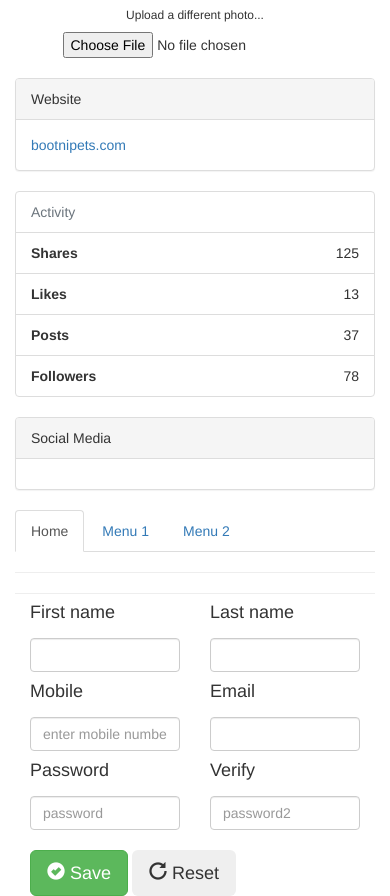
After one commit to jsmalls128/Web-dev-project, a Django app: template frisbee/templates/profile.html in a window 390 px wide. The commit adds this page. Shown: the part 654-1550 px from the top of the page. Run offline with Django 3.2, Linux system fonts and the light colour scheme; the template is opened without the code that fills it, so the values that code supplies are empty; some libraries are stand-ins or nearby versions.

Commit message:
Temp profile page running

```diff
--- a/frisbee/forms.py
+++ b/frisbee/forms.py
@@ -2,7 +2,7 @@ from django import forms
 from frisbee.models import User
 
 class LoginForm(forms.Form):
-   username = forms.CharField(max_length = 30)
+   username = forms.EmailField(max_length = 30)
    password = forms.CharField(widget = forms.PasswordInput())
 
    def clean_message(self):
--- a/frisbee/templates/home.html
+++ b/frisbee/templates/home.html
@@ -20,7 +20,7 @@ body,h1,h2,h3,h4,h5,h6 {font-family: "Lato", sans-serif}
     <a class="w3-bar-item w3-button w3-hide-medium w3-hide-large w3-right w3-padding-large w3-hover-white w3-large w3-red" href="javascript:void(0);" onclick="myFunction()" title="Toggle Navigation Menu"><i class="fa fa-bars"></i></a>
     <a href="/finalProject" class="w3-bar-item w3-button w3-padding-large w3-white">Home</a>
     <a href="/finalProject/login" id="Sign-in" class="w3-bar-item w3-button w3-hide-small w3-padding-large w3-hover-white">{{login}}</a>
-    <a href="#" class="w3-bar-item w3-button w3-hide-small w3-padding-large w3-hover-white">Profile</a>
+    <a href="/finalProject/profile" class="w3-bar-item w3-button w3-hide-small w3-padding-large w3-hover-white">Profile</a>
     <a href="#" class="w3-bar-item w3-button w3-hide-small w3-padding-large w3-hover-white">Create Event</a>
     <a href="#" class="w3-bar-item w3-button w3-hide-small w3-padding-large w3-hover-white">On-going Events</a>
   </div>
--- a/frisbee/templates/login.html
+++ b/frisbee/templates/login.html
@@ -76,7 +76,7 @@ span.psw {
   </div>
 
   <div class="container">
-    <label for="username"><b>Username</b></label>
+    <label for="username"><b>E-mail</b></label>
     <input type="text" placeholder="Enter Username" name="username" required>
 
     <label for="password"><b>Password</b></label>
--- /dev/null
+++ b/frisbee/templates/profile.html
@@ -0,0 +1,272 @@
+<head>
+  <link href="//maxcdn.bootstrapcdn.com/bootstrap/4.1.1/css/bootstrap.min.css" rel="stylesheet" id="bootstrap-css">
+  <script src="//maxcdn.bootstrapcdn.com/bootstrap/4.1.1/js/bootstrap.min.js"></script>
+  <script src="//cdnjs.cloudflare.com/ajax/libs/jquery/3.2.1/jquery.min.js"></script>
+  <!------ Include the above in your HEAD tag ---------->
+
+  <link href="//maxcdn.bootstrapcdn.com/bootstrap/4.0.0/css/bootstrap.min.css" rel="stylesheet" id="bootstrap-css">
+  <script src="//maxcdn.bootstrapcdn.com/bootstrap/4.0.0/js/bootstrap.min.js"></script>
+  <script src="//cdnjs.cloudflare.com/ajax/libs/jquery/3.2.1/jquery.min.js"></script>
+  <title>Frisbee Profile</title>
+  <meta charset="utf-8">
+  <meta name="viewport" content="width=device-width, initial-scale=1">
+  <link rel="stylesheet" href="https://maxcdn.bootstrapcdn.com/bootstrap/3.3.7/css/bootstrap.min.css">
+  <script src="https://ajax.googleapis.com/ajax/libs/jquery/3.3.1/jquery.min.js"></script>
+  <script src="https://maxcdn.bootstrapcdn.com/bootstrap/3.3.7/js/bootstrap.min.js"></script>
+</head>
+
+<hr>
+<div class="container bootstrap snippet">
+    <div class="row">
+  		<div class="col-sm-10"><h1>User name</h1></div>
+    	<div class="col-sm-2"><a href="/finalProject" class="pull-right"><img title="profile image" class="img-circle img-responsive" src="http://www.gravatar.com/avatar/28fd20ccec6865e2d5f0e1f4446eb7bf?s=100"></a></div>
+    </div>
+    <div class="row">
+  		<div class="col-sm-3"><!--left col-->
+
+
+      <div class="text-center">
+        <img src="http://ssl.gstatic.com/accounts/ui/avatar_2x.png" class="avatar img-circle img-thumbnail" alt="avatar">
+        <h6>Upload a different photo...</h6>
+        <input type="file" class="text-center center-block file-upload">
+      </div></hr><br>
+
+
+          <div class="panel panel-default">
+            <div class="panel-heading">Website <i class="fa fa-link fa-1x"></i></div>
+            <div class="panel-body"><a href="http://bootnipets.com">bootnipets.com</a></div>
+          </div>
+
+
+          <ul class="list-group">
+            <li class="list-group-item text-muted">Activity <i class="fa fa-dashboard fa-1x"></i></li>
+            <li class="list-group-item text-right"><span class="pull-left"><strong>Shares</strong></span> 125</li>
+            <li class="list-group-item text-right"><span class="pull-left"><strong>Likes</strong></span> 13</li>
+            <li class="list-group-item text-right"><span class="pull-left"><strong>Posts</strong></span> 37</li>
+            <li class="list-group-item text-right"><span class="pull-left"><strong>Followers</strong></span> 78</li>
+          </ul>
+
+          <div class="panel panel-default">
+            <div class="panel-heading">Social Media</div>
+            <div class="panel-body">
+            	<i class="fa fa-facebook fa-2x"></i> <i class="fa fa-github fa-2x"></i> <i class="fa fa-twitter fa-2x"></i> <i class="fa fa-pinterest fa-2x"></i> <i class="fa fa-google-plus fa-2x"></i>
+            </div>
+          </div>
+
+        </div><!--/col-3-->
+    	<div class="col-sm-9">
+            <ul class="nav nav-tabs">
+                <li class="active"><a data-toggle="tab" href="#home">Home</a></li>
+                <li><a data-toggle="tab" href="#messages">Menu 1</a></li>
+                <li><a data-toggle="tab" href="#settings">Menu 2</a></li>
+              </ul>
+
+
+          <div class="tab-content">
+            <div class="tab-pane active" id="home">
+                <hr>
+                  <form class="form" action="##" method="post" id="registrationForm">
+                      <div class="form-group">
+
+                          <div class="col-xs-6">
+                              <label for="first_name"><h4>First name</h4></label>
+                              <input type="text" class="form-control" name="first_name" id="first_name" placeholder="{{first_name}}" title="enter your first name if any.">
+                          </div>
+                      </div>
+                      <div class="form-group">
+
+                          <div class="col-xs-6">
+                            <label for="last_name"><h4>Last name</h4></label>
+                              <input type="text" class="form-control" name="last_name" id="last_name" placeholder="{{last_name}}" title="enter your last name if any.">
+                          </div>
+                      </div>
+
+                      <div class="form-group">
+                          <div class="col-xs-6">
+                             <label for="mobile"><h4>Mobile</h4></label>
+                              <input type="text" class="form-control" name="mobile" id="mobile" placeholder="enter mobile number" title="enter your mobile number if any.">
+                          </div>
+                      </div>
+                      <div class="form-group">
+
+                          <div class="col-xs-6">
+                              <label for="email"><h4>Email</h4></label>
+                              <input type="email" class="form-control" name="email" id="email" placeholder="{{email}}" title="enter your email.">
+                          </div>
+                      </div>
+                      <div class="form-group">
+
+                          <div class="col-xs-6">
+                              <label for="password"><h4>Password</h4></label>
+                              <input type="password" class="form-control" name="password" id="password" placeholder="password" title="enter your password.">
+                          </div>
+                      </div>
+                      <div class="form-group">
+
+                          <div class="col-xs-6">
+                            <label for="password2"><h4>Verify</h4></label>
+                              <input type="password" class="form-control" name="password2" id="password2" placeholder="password2" title="enter your password2.">
+                          </div>
+                      </div>
+                      <div class="form-group">
+                           <div class="col-xs-12">
+                                <br>
+                              	<button class="btn btn-lg btn-success" type="submit"><i class="glyphicon glyphicon-ok-sign"></i> Save</button>
+                               	<button class="btn btn-lg" type="reset"><i class="glyphicon glyphicon-repeat"></i> Reset</button>
+                            </div>
+                      </div>
+              	</form>
+
+              <hr>
+
+             </div><!--/tab-pane-->
+             <div class="tab-pane" id="messages">
+
+               <h2></h2>
+
+               <hr>
+                  <form class="form" action="##" method="post" id="registrationForm">
+                      <div class="form-group">
+
+                          <div class="col-xs-6">
+                              <label for="first_name"><h4>First name</h4></label>
+                              <input type="text" class="form-control" name="first_name" id="first_name" placeholder="first name" title="enter your first name if any.">
+                          </div>
+                      </div>
+                      <div class="form-group">
+
+                          <div class="col-xs-6">
+                            <label for="last_name"><h4>Last name</h4></label>
+                              <input type="text" class="form-control" name="last_name" id="last_name" placeholder="last name" title="enter your last name if any.">
+                          </div>
+                      </div>
+
+                      <div class="form-group">
+
+                          <div class="col-xs-6">
+                              <label for="phone"><h4>Phone</h4></label>
+                              <input type="text" class="form-control" name="phone" id="phone" placeholder="enter phone" title="enter your phone number if any.">
+                          </div>
+                      </div>
+
+                      <div class="form-group">
+                          <div class="col-xs-6">
+                             <label for="mobile"><h4>Mobile</h4></label>
+                              <input type="text" class="form-control" name="mobile" id="mobile" placeholder="enter mobile number" title="enter your mobile number if any.">
+                          </div>
+                      </div>
+                      <div class="form-group">
+
+                          <div class="col-xs-6">
+                              <label for="email"><h4>Email</h4></label>
+                              <input type="email" class="form-control" name="email" id="email" placeholder="you@email.com" title="enter your email.">
+                          </div>
+                      </div>
+                      <div class="form-group">
+
+                          <div class="col-xs-6">
+                              <label for="email"><h4>Location</h4></label>
+                              <input type="email" class="form-control" id="location" placeholder="somewhere" title="enter a location">
+                          </div>
+                      </div>
+                      <div class="form-group">
+
+                          <div class="col-xs-6">
+                              <label for="password"><h4>Password</h4></label>
+                              <input type="password" class="form-control" name="password" id="password" placeholder="password" title="enter your password.">
+                          </div>
+                      </div>
+                      <div class="form-group">
+
+                          <div class="col-xs-6">
+                            <label for="password2"><h4>Verify</h4></label>
+                              <input type="password" class="form-control" name="password2" id="password2" placeholder="password2" title="enter your password2.">
+                          </div>
+                      </div>
+                      <div class="form-group">
+                           <div class="col-xs-12">
+                                <br>
+                              	<button class="btn btn-lg btn-success" type="submit"><i class="glyphicon glyphicon-ok-sign"></i> Save</button>
+                               	<button class="btn btn-lg" type="reset"><i class="glyphicon glyphicon-repeat"></i> Reset</button>
+                            </div>
+                      </div>
+              	</form>
+
+             </div><!--/tab-pane-->
+             <div class="tab-pane" id="settings">
+
+
+                  <hr>
+                  <form class="form" action="##" method="post" id="registrationForm">
+                      <div class="form-group">
+
+                          <div class="col-xs-6">
+                              <label for="first_name"><h4>First name</h4></label>
+                              <input type="text" class="form-control" name="first_name" id="first_name" placeholder="first name" title="enter your first name if any.">
+                          </div>
+                      </div>
+                      <div class="form-group">
+
+                          <div class="col-xs-6">
+                            <label for="last_name"><h4>Last name</h4></label>
+                              <input type="text" class="form-control" name="last_name" id="last_name" placeholder="last name" title="enter your last name if any.">
+                          </div>
+                      </div>
+
+                      <div class="form-group">
+
+                          <div class="col-xs-6">
+                              <label for="phone"><h4>Phone</h4></label>
+                              <input type="text" class="form-control" name="phone" id="phone" placeholder="enter phone" title="enter your phone number if any.">
+                          </div>
+                      </div>
+
+                      <div class="form-group">
+                          <div class="col-xs-6">
+                             <label for="mobile"><h4>Mobile</h4></label>
+                              <input type="text" class="form-control" name="mobile" id="mobile" placeholder="enter mobile number" title="enter your mobile number if any.">
+                          </div>
+                      </div>
+                      <div class="form-group">
+
+                          <div class="col-xs-6">
+                              <label for="email"><h4>Email</h4></label>
+                              <input type="email" class="form-control" name="email" id="email" placeholder="you@email.com" title="enter your email.">
+                          </div>
+                      </div>
+                      <div class="form-group">
+
+                          <div class="col-xs-6">
+                              <label for="email"><h4>Location</h4></label>
+                              <input type="email" class="form-control" id="location" placeholder="somewhere" title="enter a location">
+                          </div>
+                      </div>
+                      <div class="form-group">
+
+                          <div class="col-xs-6">
+                              <label for="password"><h4>Password</h4></label>
+                              <input type="password" class="form-control" name="password" id="password" placeholder="password" title="enter your password.">
+                          </div>
+                      </div>
+                      <div class="form-group">
+
+                          <div class="col-xs-6">
+                            <label for="password2"><h4>Verify</h4></label>
+                              <input type="password" class="form-control" name="password2" id="password2" placeholder="password2" title="enter your password2.">
+                          </div>
+                      </div>
+                      <div class="form-group">
+                           <div class="col-xs-12">
+                                <br>
+                              	<button class="btn btn-lg btn-success pull-right" type="submit"><i class="glyphicon glyphicon-ok-sign"></i> Save</button>
+                               	<!--<button class="btn btn-lg" type="reset"><i class="glyphicon glyphicon-repeat"></i> Reset</button>-->
+                            </div>
+                      </div>
+              	</form>
+              </div>
+
+              </div><!--/tab-pane-->
+          </div><!--/tab-content-->
+
+        </div><!--/col-9-->
+    </div><!--/row-->
--- a/frisbee/urls.py
+++ b/frisbee/urls.py
@@ -7,4 +7,5 @@ urlpatterns = [
     path('login/', views.login, name='login'),
     path('logout/', views.logout, name='logout'),
     path('register/', views.register, name='register'),
+    path('profile/', views.profile, name='profile'),
 ]
```
Also changed, not shown: frisbee/views.py (+9 -5 lines).
